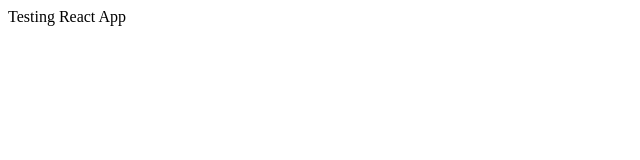
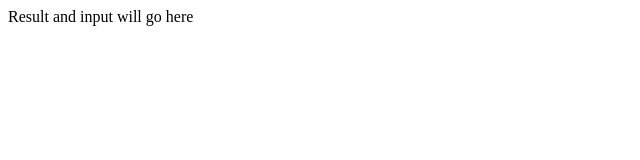
Before and after one commit to VPilipenko334/GoSchoolBox-coding-challenge, a JavaScript app: page / in a window 1280 px wide. Shown: the top 160 px of the page, without its empty margins (0-640 px from the left). Built offline with nearby package versions, Linux system fonts and the light colour scheme; the HTML template or start-up script is replaced by a standard one.

Commit message:
added result and input component

```diff
--- a/src/App.js
+++ b/src/App.js
@@ -1,8 +1,13 @@
+import Result from "./result";
 
 function App() {
   return (
       <div className="App">
-        Testing React App
+        <div className="calculator-wrapper">
+          < Result />
+
+
+        </div>
       </div>
   );
 }
--- /dev/null
+++ b/src/result.js
@@ -0,0 +1,11 @@
+import "./result.css"
+
+const Result = () => {
+    return (
+        <div>
+            Result and input will go here
+        </div>
+    )
+}
+
+export default Result;
```
Also changed, not shown: src/result.css (added).
